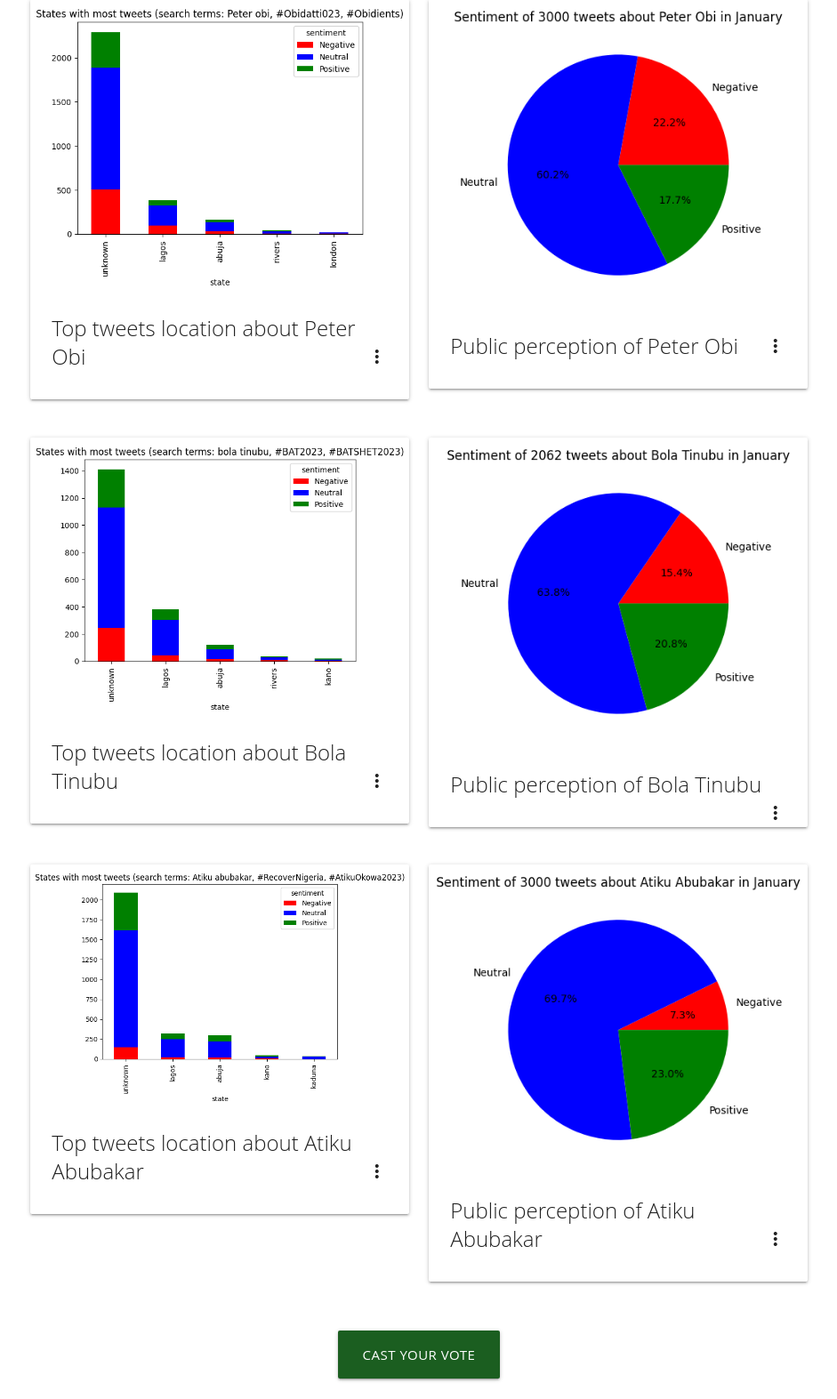
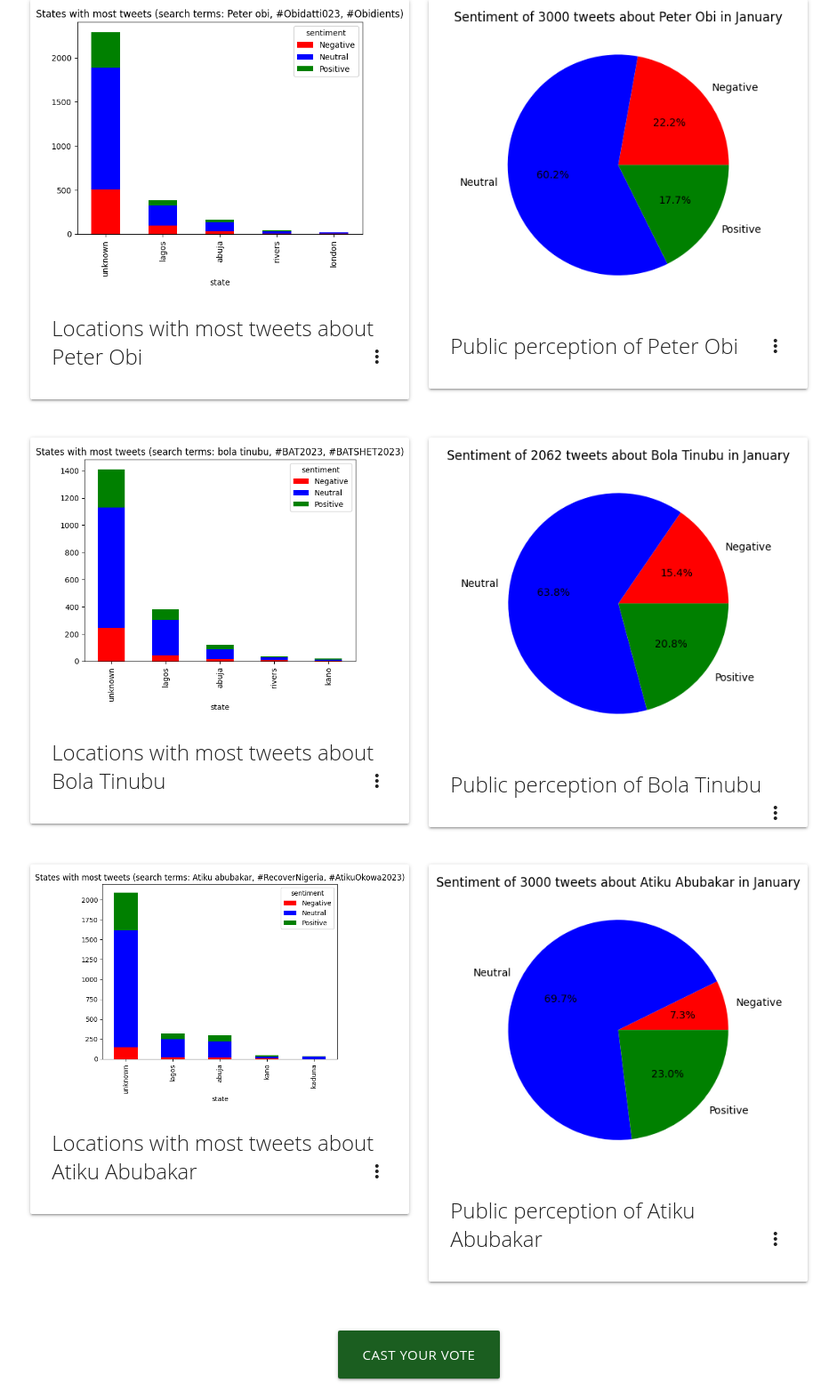
Before and after one commit to MrEcho92/nigeria_elections, a Django app: template public/templates/candidates_info.html in a window 1280 px wide. Shown: the part 1122-2695 px from the top of the page at 89% size, without its empty margins (169-1110 px from the left). Run offline with Django 3.2, Linux system fonts and the light colour scheme; the template is opened without the code that fills it, so the values that code supplies are empty.

Commit message:
Fix typo

```diff
--- a/public/templates/candidates_info.html
+++ b/public/templates/candidates_info.html
@@ -80,11 +80,11 @@
                             <img class="activator" src="{% static 'picture/data/obi_sentiment_by_state.png' %}">
                         </div>
                         <div class="card-content">
-                            <span class="card-title activator grey-text text-darken-4">Top tweets location about
+                            <span class="card-title activator grey-text text-darken-4">Locations with most tweets about
                                 Peter Obi<i class="material-icons right">more_vert</i></span>
                         </div>
                         <div class="card-reveal">
-                            <span class="card-title grey-text text-darken-4">Top tweets location about
+                            <span class="card-title grey-text text-darken-4">Locations with most tweets about
                                 Peter Obi<i class="material-icons right">close</i></span>
                             <p>Many tweets about Peter Obi are in major cities and London
                             </p>
@@ -116,11 +116,12 @@
                             <img class="activator" src="{% static 'picture/data/tinubu_sentiment_by_state.png' %}">
                         </div>
                         <div class="card-content">
-                            <span class="card-title activator grey-text text-darken-4">Top tweets location about Bola
+                            <span class="card-title activator grey-text text-darken-4">Locations with most tweets about
+                                Bola
                                 Tinubu<i class="material-icons right">more_vert</i></span>
                         </div>
                         <div class="card-reveal">
-                            <span class="card-title grey-text text-darken-4">Top tweets location about Bola
+                            <span class="card-title grey-text text-darken-4">Locations with most tweets about Bola
                                 Tinubu<i class="material-icons right">close</i></span>
                             <p>Many tweets about Bola tinubu are in major cities</p>
                         </div>
@@ -150,11 +151,11 @@
                             <img class="activator" src="{% static 'picture/data/atiku_sentiment_by_state.png' %}">
                         </div>
                         <div class="card-content">
-                            <span class="card-title activator grey-text text-darken-4">Top tweets location about
+                            <span class="card-title activator grey-text text-darken-4">Locations with most tweets about
                                 Atiku Abubakar<i class="material-icons right">more_vert</i></span>
                         </div>
                         <div class="card-reveal">
-                            <span class="card-title grey-text text-darken-4">Top tweets location about Atiku
+                            <span class="card-title grey-text text-darken-4">Locations with most tweets about Atiku
                                 Abubakar<i class="material-icons right">close</i></span>
                             <p>Many tweets about Atiku are in major northern cities</p>
                         </div>
```
